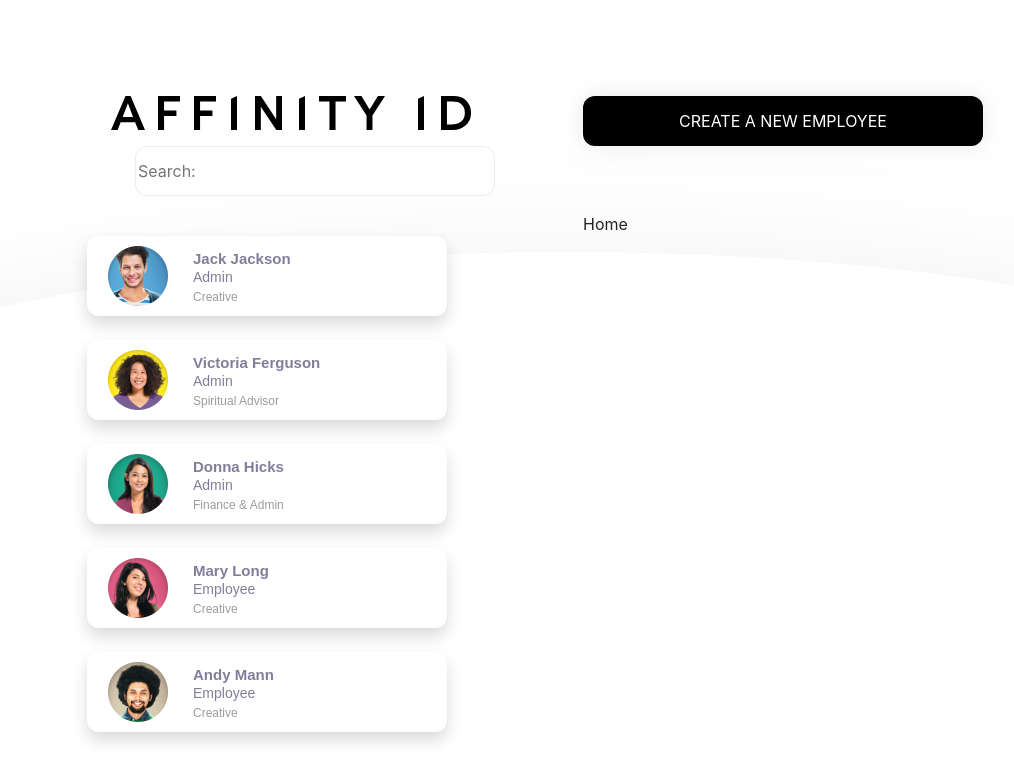
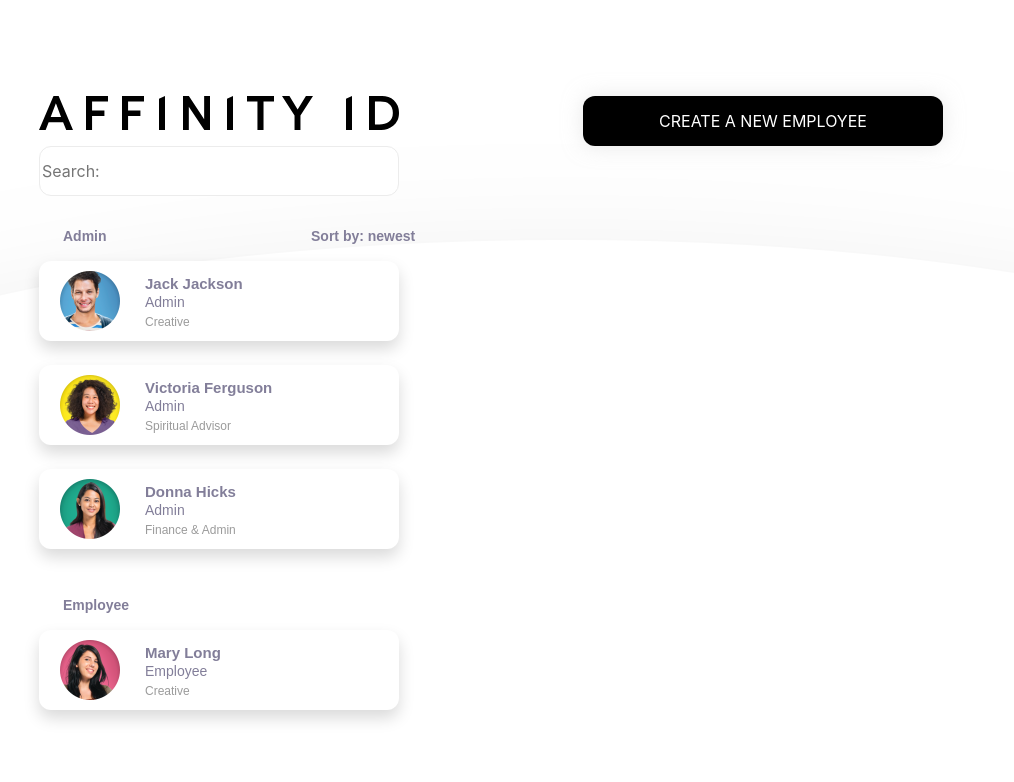
Before and after one commit to justin-lourie-cole/affinity-id, a React (Create React App) app: page / in a window 1280 px wide. Shown: the top 782 px of the page, without its empty margins (69-1083 px from the left). Built offline with nearby package versions, Linux system fonts and the light colour scheme; data requests are answered from the project's data file.

Commit message:
:feat: employee list sorted into two groups

```diff
--- a/src/App.jsx
+++ b/src/App.jsx
@@ -6,9 +6,10 @@ import { Home, EmployeeList, Edit, Create, Selected, Nav } from './components'
 const App = () => {
   return (
     <div className="content p-5 m-5">
-      <div className="container-xl px-5">
+      <div className="container-xl">
         <Nav />
-        <div className="container" id="employeeList">
+      </div>
+      <div className="container">
         <div className="row">
           <div className="col">
             <EmployeeList />
@@ -24,7 +25,6 @@ const App = () => {
         </div>
       </div>
     </div>
-    </div>
   )
 }
 
--- a/src/components/Create.jsx
+++ b/src/components/Create.jsx
@@ -34,10 +34,23 @@ export const Create = () => {
       .then(() => history.push(`/${id}`))
   }
 
+  const goBack = () => {
+    history.goBack()
+  }
+
   return (
     <form
-      className="card custom-radius shadow p-5 mb-5 bg-body rounded"
+      className="card custom-radius shadow p-5 mb-5 bg-body rounded form-width"
       onSubmit={handleSubmit}>
+      <div className="badge position-absolute w-auto top-0 start-100 p-0 translate-middle">
+        <button
+          type="button"
+          class="btn rounded-circle"
+          id="back-btn"
+          onClick={goBack}>
+          <i className="fas fa-times danger"></i>
+        </button>
+      </div>
       <div className="mb-3">
         <label for="image" className="form-label">
           Profile Image
@@ -94,8 +107,8 @@ export const Create = () => {
           aria-label="Default select example"
           onChange={handleChange}>
           <option selected>Please select a role</option>
-          <option value="admin">Admin</option>
-          <option value="employee">Employee</option>
+          <option value="Admin">Admin</option>
+          <option value="Employee">Employee</option>
         </select>
       </div>
       <div className="mb-3">
--- a/src/components/DeleteBox.jsx
+++ b/src/components/DeleteBox.jsx
@@ -8,7 +8,7 @@ export const DeleteBox = ({ id, toggleVisibility }) => {
   const { setEmployees } = useContext(Context)
   let history = useHistory()
 
-  const handleDelete = e => {
+  const handleDelete = () => {
     deleteEmployee(id)
       .then(() => history.push('/'))
       .then(() => getEmployees())
--- a/src/components/Edit.jsx
+++ b/src/components/Edit.jsx
@@ -48,7 +48,7 @@ export const Edit = () => {
 
   return (
     <form
-      className="card custom-radius shadow p-5 mb-5 bg-body rounded"
+      className="card custom-radius shadow p-5 mb-5 bg-body form-width"
       onSubmit={handleSubmit}>
       <div className="badge position-absolute w-auto top-0 start-100 p-0 translate-middle">
         <button
--- a/src/components/Employee.jsx
+++ b/src/components/Employee.jsx
@@ -8,7 +8,6 @@ export const Employee = ({ id }) => {
   const selectedEmployee = employees.find(
     employee => employee.id === Number(id)
   )
-  const { image, name, role, team } = selectedEmployee
 
   let history = useHistory()
 
@@ -17,20 +16,29 @@ export const Employee = ({ id }) => {
   }
 
   return (
+    <div>
+      {selectedEmployee && (
         <div
-      className="card px-10 py-20 btn employee-list-card custom-radius shadow p-3 my-4 bg-body rounded"
+          className="card btn employee-list-card custom-radius shadow p-3 mb-4 bg-body rounded"
           onClick={handleEmployeeClick}>
           <div className="row">
             <div className="col-3 list-img-wrapper">
-          <img className="employee-list-img" src={image} alt="employee"></img>
+              <img
+                className="employee-list-img"
+                src={selectedEmployee.image}
+                alt="employee"></img>
             </div>
 
             <div className="col">
-          <h4 className="name text-start mb-0 mt-1">{name}</h4>
-          <h5 className="role text-start mb-1">{role}</h5>
-          <h6 className="team text-start mb-1">{team}</h6>
+              <h4 className="name text-start mb-0 mt-1">
+                {selectedEmployee.name}
+              </h4>
+              <h5 className="role text-start mb-1">{selectedEmployee.role}</h5>
+              <h6 className="team text-start mb-1">{selectedEmployee.team}</h6>
             </div>
           </div>
         </div>
+      )}
+    </div>
   )
 }
--- a/src/components/EmployeeList.jsx
+++ b/src/components/EmployeeList.jsx
@@ -1,20 +1,55 @@
-import React, { useContext } from 'react'
+import React, { useContext, useState, useEffect } from 'react'
 
 import { Context } from '../context/Context'
 import { Employee } from './index'
 
 export const EmployeeList = () => {
+  const [admins, setAdmins] = useState([])
+  const [workers, setWorkers] = useState([])
+
   const { employees } = useContext(Context)
+
+  useEffect(() => {
+    setAdmins(employees.filter(employee => employee.role === 'Admin'))
+    setWorkers(employees.filter(employee => employee.role === 'Employee'))
+  }, [employees])
 
   return (
     <div>
-      {employees && (
-        <div>
-          {employees.map(employee => (
-            <Employee key={employee.id} {...employee} />
-          ))}
+      <div className="row px-4 mb-2 mt-3">
+        <div className="col-6">
+          <h5 className="catagory-title">Admin</h5>
         </div>
-      )}
+        <div className="col-6">
+          <h5 className="catagory-title">
+            Sort by:{' '}
+            <span>
+              <b>newest</b>
+            </span>
+          </h5>
+        </div>
+      </div>
+      <div>
+        {admins.length > 0 && (
+          <div>
+            {admins.map(employee => (
+              <Employee key={employee.id} {...employee} />
+            ))}
+          </div>
+        )}
+      </div>
+      <div className="row px-4 mb-2 mt-5">
+        <h5 className="catagory-title">Employee</h5>
+      </div>
+      <div>
+        {workers.length > 0 && (
+          <div>
+            {workers.map(employee => (
+              <Employee key={employee.id} {...employee} />
+            ))}
+          </div>
+        )}
+      </div>
     </div>
   )
 }
--- a/src/components/Home.jsx
+++ b/src/components/Home.jsx
@@ -1,5 +1,5 @@
 import React from 'react'
 
 export const Home = () => {
-  return <div>Home</div>
+  return <div></div>
 }
--- a/src/components/Nav.jsx
+++ b/src/components/Nav.jsx
@@ -3,13 +3,12 @@ import { NavLink } from 'react-router-dom'
 
 export const Nav = () => {
   return (
-    <div className="container">
-      <div className="row px-4">
+    <div className="row">
       <div className="col">
         <div id="affinityid-logo">
           <img src="../img/affinityid-logo.svg" alt="affinityid-logo" />
         </div>
-          <div className="container py-3">
+        <div className="py-3">
           <input
             id="search-box"
             type="text"
@@ -18,7 +17,6 @@ export const Nav = () => {
         </div>
       </div>
       <div className="col">
-          <div className="d-grid gap-2">
         <NavLink to="/create">
           <button
             type="button"
@@ -29,7 +27,5 @@ export const Nav = () => {
         </NavLink>
       </div>
     </div>
-      </div>
-    </div>
   )
 }
--- a/src/db.json
+++ b/src/db.json
@@ -43,17 +43,6 @@
       "city": "Auckland",
       "image": "./img/mary.png",
       "createdAt": "2018-12-10T13: 49: 51.141Z"
-    },
-    {
-      "id": 5,
-      "name": "Andy Mann",
-      "email": "andy@affinityid.co.nz",
-      "role": "Employee",
-      "team": "Creative",
-      "address": "25 College Hill",
-      "city": "Auckland",
-      "image": "./img/andy.png",
-      "createdAt": "2018-12-10T13: 49: 51.141Z"
     }
   ]
 }
--- a/src/index.css
+++ b/src/index.css
@@ -1,3 +1,7 @@
+* {
+  /* border: 1px solid grey; */
+}
+
 body {
   margin: 0;
   font-family: -apple-system, BlinkMacSystemFont, 'Segoe UI', 'Roboto', 'Oxygen',
@@ -32,7 +36,8 @@ code {
 }
 
 #create-btn {
-  width: 400px;
+  min-width: 360px;
+  max-width: 400px;
   height: 50px;
   background: #000000 0% 0% no-repeat padding-box;
   box-shadow: 0px 0px 20px #d4d4d480;
@@ -53,7 +58,8 @@ code {
 }
 
 .selected-card {
-  width: 400px;
+  min-width: 360px;
+  max-width: 400px;
   height: 420px;
   background: #ffffff 0% 0% no-repeat padding-box;
   box-shadow: 0px 10px 20px #d4d4d480;
@@ -125,6 +131,13 @@ code {
   color: #827e99;
 }
 
+.catagory-title {
+  font-size: 14px;
+  font-family: arial, sans-serif;
+  color: #827e99;
+  font-weight: bold;
+}
+
 .custom-btn {
   background-color: #9b9b9b;
   color: white;
@@ -183,3 +196,8 @@ form button {
   color: white;
   margin: 0px;
 }
+
+.form-width {
+  min-width: 360px;
+  max-width: 400px;
+}
```
Lines whose indentation alone changed are shown as unchanged.
